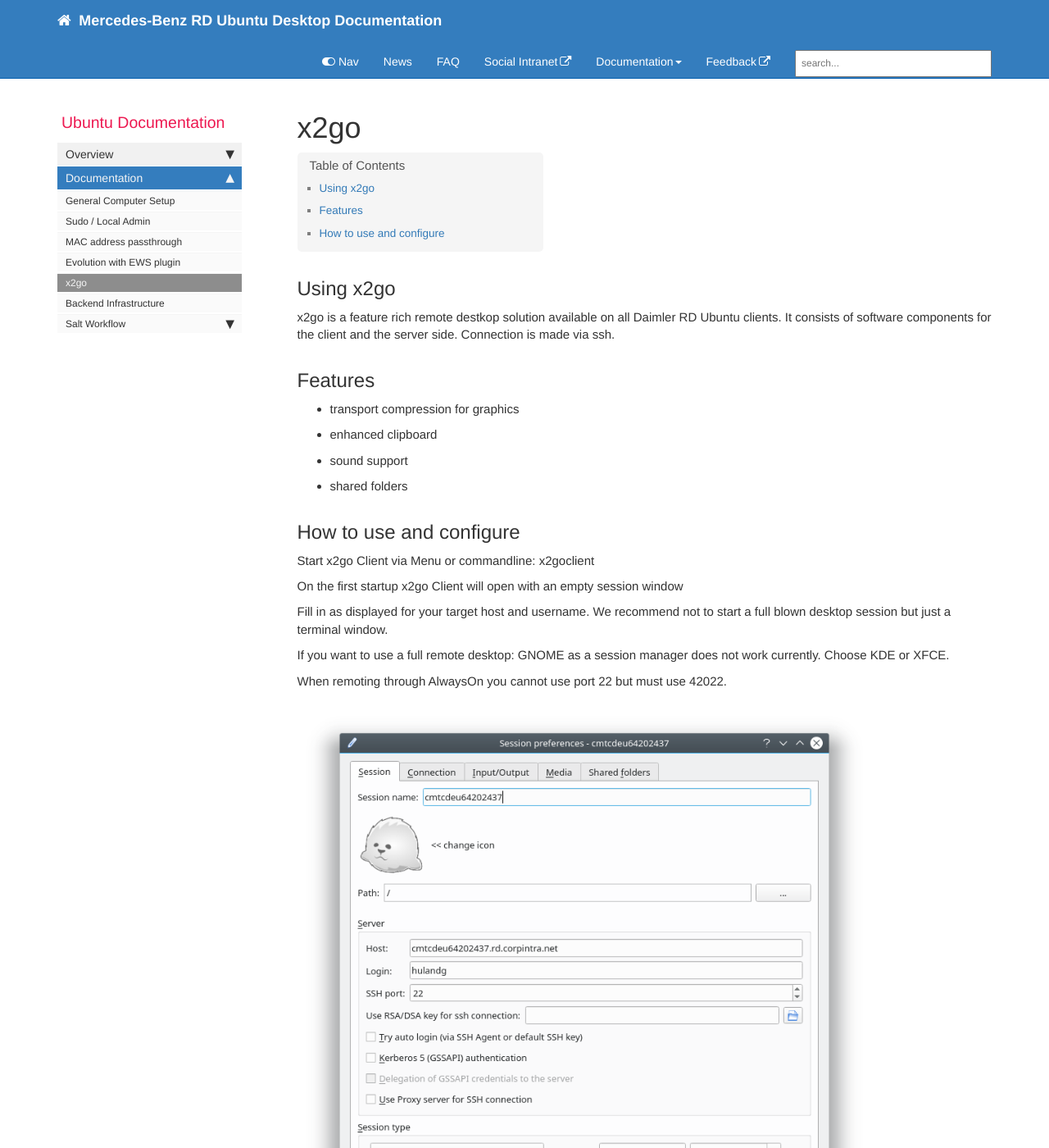
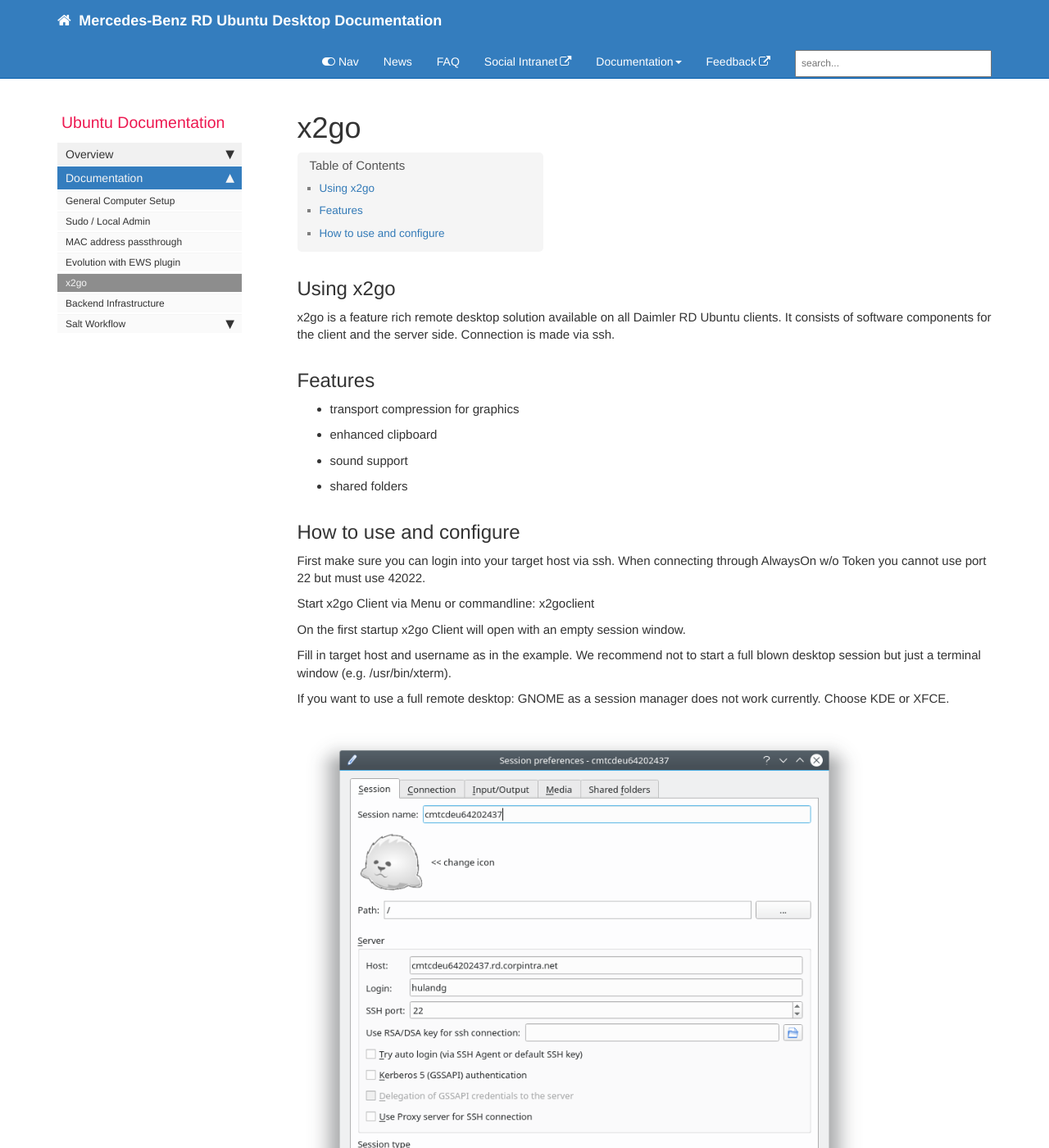
Before and after one commit to RajputPawan/Prometheus, a Jekyll site: the page built from pages/docs/x2go.md, in a window 1280 px wide and 1400 px high. Shown: the whole window at 82% size. Built offline with Jekyll 4.4.1, drawn with Linux system fonts in a browser that asks for light colours; comment, search, counter and statistics services are not loaded; some of the changed text lies outside the part shown.

Commit message:
x2go: added info about ssh connection

```diff
--- a/pages/docs/x2go.md
+++ b/pages/docs/x2go.md
@@ -11,7 +11,7 @@
 
 ## Using x2go
 
-x2go is a feature rich remote destkop solution available on all Daimler RD Ubuntu clients.
+x2go is a feature rich remote desktop solution available on all Daimler RD Ubuntu clients.
 It consists of software components for the client and the server side. Connection is made via ssh.
 
 ## Features
@@ -22,23 +22,24 @@
 
 
 ## How to use and configure
+First make sure you can login into your target host via ssh. When connecting through AlwaysOn w/o Token you cannot use port 22 but must use 42022.
+
 Start x2go Client via Menu or commandline: x2goclient
 
-On the first startup x2go Client will open with an empty session window
+On the first startup x2go Client will open with an empty session window.
 
-Fill in as displayed for your target host and username. We recommend not to start a full blown desktop session but just a terminal window.
+Fill in target host and username as in the example. We recommend not to start a full blown desktop session but just a terminal window (e.g. /usr/bin/xterm).
 
 If you want to use a full remote desktop: GNOME as a session manager does not work currently. Choose KDE or XFCE.
 
-When remoting through AlwaysOn you cannot use port 22 but must use 42022.
 
 
 ![x2go_session_tab1](images/docs/x2go/x2go_session_tab1.png)
 
-On the second tab you can choose your settings for transport compression. Using the defaults here is a good starting point.
+On the second tab settings for transport compression can be configured. Here using the defaults is a good starting point.
 
 ![x2go_session_tab2](images/docs/x2go/x2go_session_tab2.png)
 
-Once a session has been configured it is displayed on the main window and can be started by clicking on it.
+Once a session has been configured it is displayed in the main window and can be started by clicking on it.
 
 ![x2go_main_window](images/docs/x2go/x2go_main_window.png)
```
